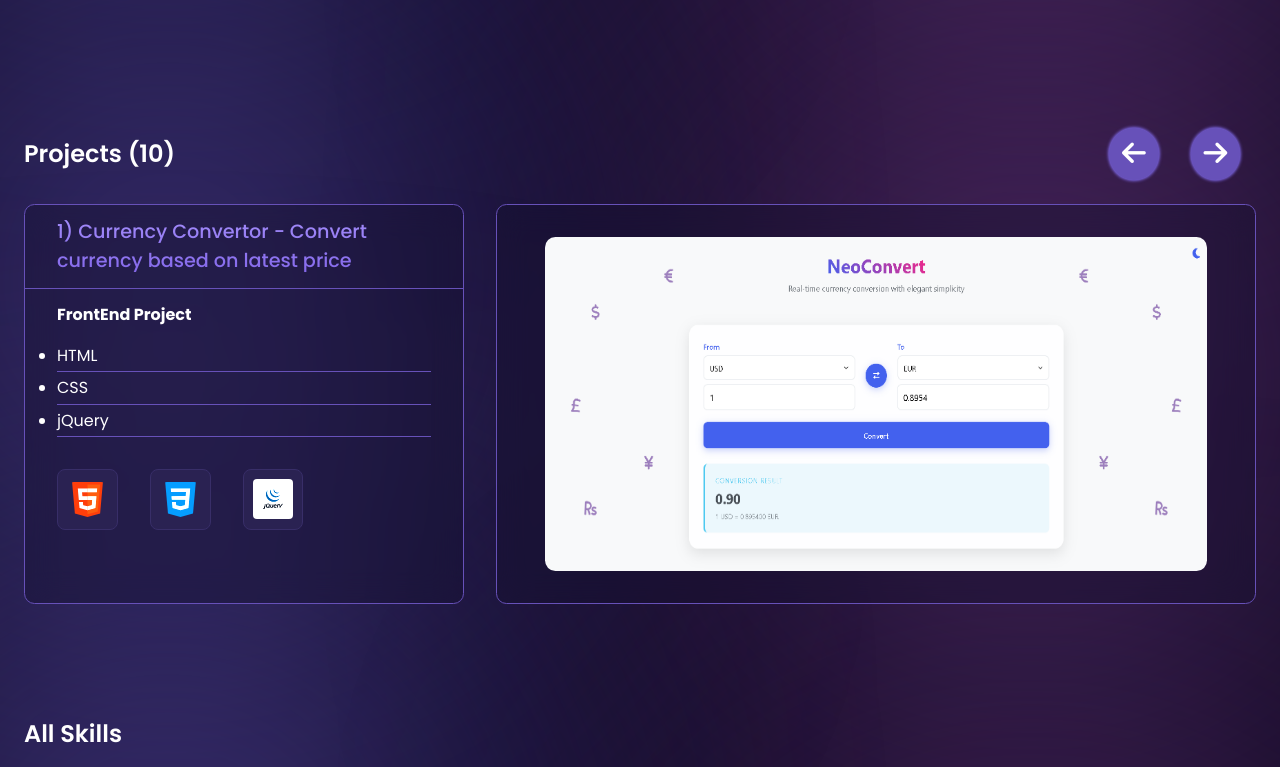
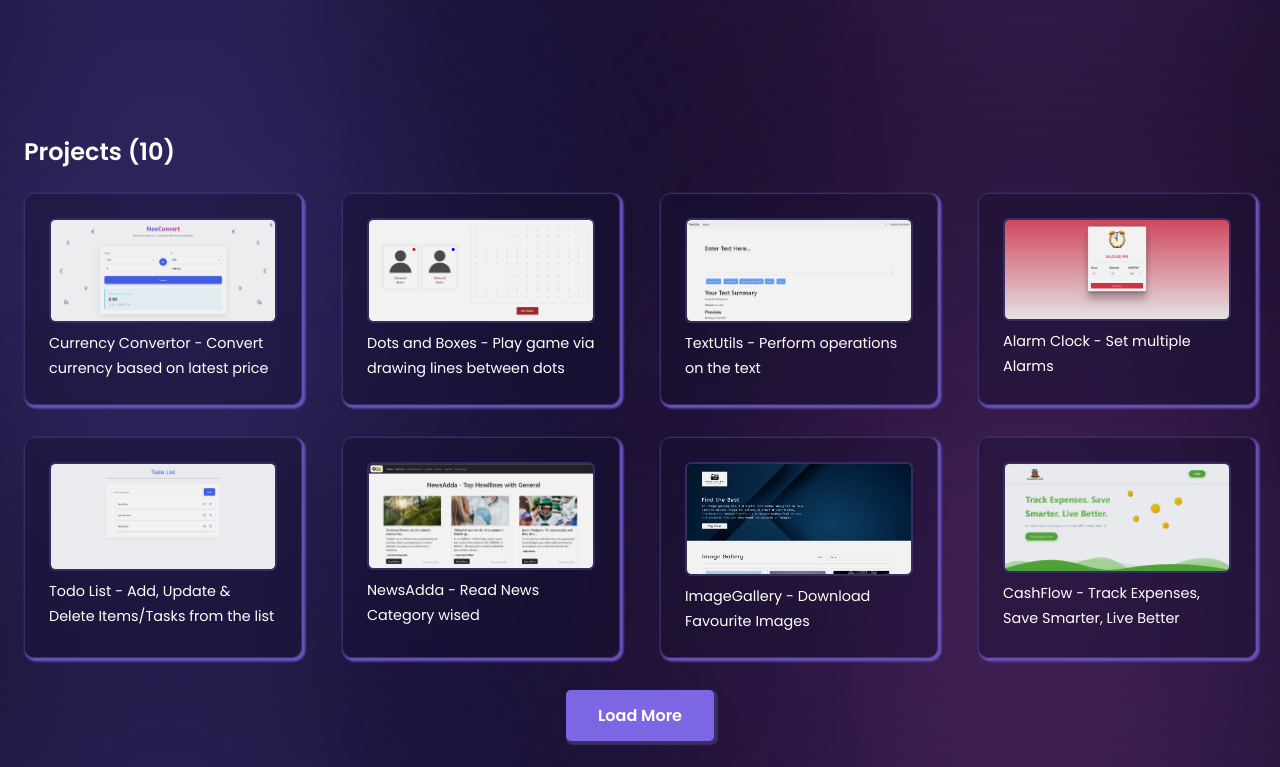
Before and after one commit to Makwana-Dainik-Kalabhai/Portfolio, a React (Create React App) app: page / in a window 1280 px wide. Shown: the part 1153-1920 px from the top of the page. Built offline with nearby package versions, Linux system fonts and the light colour scheme; a web font is replaced by a local one.

Commit message:
Projects section edited, Project modal added

```diff
--- a/src/App.js
+++ b/src/App.js
@@ -2,7 +2,7 @@ import "./App.css";
 import Navbar from "./components/Navbar/Navbar";
 import Hero from "./components/Hero/Hero";
 import Skills from "./components/Skills/Skills";
-import Projects from "./components/Projects/Projects";
+import {Projects} from "./components/Projects/Projects";
 import ContactMe from "./components/ContactMe/ContactMe";
 import Footer from "./components/Footer/Footer";
 import { Languages } from "./components/Languages/Languages";
--- a/src/components/ContactMe/ContactInfoCard/ContactInfoCard.css
+++ b/src/components/ContactMe/ContactInfoCard/ContactInfoCard.css
@@ -31,6 +31,7 @@
     font-size: 0.9rem;
     font-weight: 400;
     text-decoration: none;
+    word-break: break-all;
 }
 .contact-details-card a:hover {
     text-decoration: underline;
--- a/src/components/Languages/Languages.css
+++ b/src/components/Languages/Languages.css
@@ -35,7 +35,7 @@
 .languages-grid {
     display: grid;
     justify-content: center;
-    grid-template-columns: repeat(7, auto);
+    grid-template-columns: repeat(8, auto);
     gap: 2rem;
     padding: 4rem;
     border-radius: 0.65rem;
--- /dev/null
+++ b/src/components/Projects/PorjectModal/ProjectModal.css
@@ -0,0 +1,178 @@
+.modal-container {
+    width: 100%;
+    height: 100%;
+    position: fixed;
+    top: 0;
+    left: 0;
+    background-color: rgba(0, 0, 0, 0.7);
+    display: grid;
+    place-items: center;
+    z-index: 10;
+}
+
+.project-modal {
+    position: relative;
+    width: 50%;
+    padding: 2rem;
+    border-radius: 0.65rem;
+    border: 1px solid #6751b9;
+    background-color: rgba(22, 17, 47, 1);
+}
+
+.project-modal h5 {
+    font-size: 1.3rem;
+    color: #6751b9;
+    width: 100%;
+    text-align: center;
+    padding-bottom: 1rem;
+}
+
+.project-modal .close-modal {
+    position: absolute;
+    top: 0;
+    right: -7%;
+    padding: 0.5rem;
+    border-radius: 0.2rem;
+    background-color: #6751b9;
+    transition: all 0.3s linear;
+    cursor: pointer;
+}
+
+.project-modal .close-modal:hover {
+    background-color: #7c66e3;
+}
+
+.project-modal .project-img {
+    position: relative;
+}
+.project-modal .project-img .badge {
+    font-size: 0.8em;
+    font-weight: 600;
+    position: absolute;
+    bottom: 5%;
+    right: 2%;
+    padding: 0.3rem 1rem;
+    background-color: #6751b9;
+    border-radius: 25px;
+    box-shadow: 0px 0px 3px 2px #382e68;
+}
+
+.project-modal img {
+    width: 100%;
+    border-radius: 0.5rem;
+}
+
+
+.skills-grid {
+    display: flex;
+    flex-wrap: wrap;
+    gap: 1rem;
+    padding: 2rem 0;
+}
+
+.skills-grid .skill {
+    position: relative;
+    width: 100px;
+    height: 110px;
+    padding: 1rem;
+    background-color: #2a2252;
+    border-radius: 0.5rem;
+    border: 1.5px solid #382e68;
+    border-radius: 5px;
+}
+
+.skills-grid .skill img {
+    display: block;
+    margin: auto;
+    width: 65%;
+    border-radius: 5px;
+}
+
+.skills-grid .skill:hover img {
+    transform: translateY(-0.5rem);
+}
+
+.skills-grid .skill span {
+    position: absolute;
+    bottom: 5%;
+    left: 50%;
+    transform: translate(-50%, 0);
+    cursor: context-menu;
+    display: block;
+    margin-top: 0.5rem;
+    font-size: 0.88em;
+    font-weight: 600;
+    text-align: center;
+    line-height: 1.2;
+}
+
+
+.project-modal button {
+    display: inline-block;
+    margin: 0;
+    font-size: 0.8em;
+    padding: 0.5rem 2rem;
+}
+.project-modal button a {
+    color: white;
+    text-decoration: none;
+}
+
+
+@media (max-width: 992px) {
+    .project-modal {
+        width: 60%;
+    }
+}
+
+@media (max-width: 768px) {
+    .project-modal {
+        width: 70%;
+    }
+}
+
+@media (max-width: 600px) {
+    .project-modal {
+        width: 75%;
+    }
+    .skills-grid .skill {
+        width: 90px;
+        height: 90px;
+    }
+}
+@media (max-width: 500px) {
+    .project-modal {
+        width: 80%;
+        padding: 1rem 1.5rem;
+    }
+    .skills-grid .skill {
+        width: 80px;
+        height: 90px;
+    }
+    .skills-grid .skill span {
+        font-size: 0.75em;
+    }
+}
+@media (max-width: 420px) {
+    .project-modal {
+        width: 90%;
+    }
+    .project-modal h5 {
+        font-size: 1rem;
+    }
+    .project-modal .close-modal {
+        top: -10%;
+        right: 1%;
+    }
+    .project-modal img {
+        border-radius: 0.3rem;
+    }
+    .skills-grid .skill {
+        height: 80px;
+    }
+}
+@media (max-width: 360px) {
+    .project-modal {
+        padding: 1rem;
+    }
+}
--- /dev/null
+++ b/src/components/Projects/PorjectModal/ProjectModal.jsx
@@ -0,0 +1,32 @@
+import "./ProjectModal.css";
+
+export const ProjectModal = ({ ele, setModal }) => {
+    const { title, projectImg, url, skills, tech, techIcons } = ele;
+
+    return (
+        <div className="modal-container">
+            <div className="project-modal">
+                <h5>{title}</h5>
+                <i className="fa-solid fa-close close-modal" onClick={() => setModal(false)}></i>
+
+                <div className="project-img">
+                    <span className="badge">{tech}</span>
+                    <a href={url}><img src={process.env.PUBLIC_URL + projectImg} /></a>
+                </div>
+
+                <div className="skills-grid">
+                    {techIcons.map((e, i) => {
+                        return (
+                            <div className="skill">
+                                <img src={process.env.PUBLIC_URL + e} alt={skills[i]} />
+                                <span>{skills[i]}</span>
+                            </div>
+                        )
+                    })}
+                </div>
+
+                <button><a href={url}>View</a></button>
+            </div>
+        </div>
+    );
+}
--- a/src/components/Projects/Projects.css
+++ b/src/components/Projects/Projects.css
@@ -1,6 +1,6 @@
 .projects-container {
+    position: relative;
     margin: 7rem 0;
-    position: relative;
 }
 
 .projects-container::after,
@@ -39,216 +39,77 @@
     font-weight: 600;
 }
 
-.btns {
-    width: fit-content;
-    font-size: 1.8rem;
-    letter-spacing: 0.7rem;
+
+/*! Projects Grid */
+.projects-container .projects-grid {
+    display: grid;
+    grid-template-columns: 1fr 1fr 1fr 1fr;
+    gap: 2rem 2.5rem;
 }
 
-.btns button {
-    margin: 0 1rem;
+.projects-container .project-card {
+    cursor: pointer;
+    border: 1.5px solid #382e68;
+    border-radius: 0.65rem;
+    padding: 1.5rem;
+    background-color: rgba(22, 17, 47, 0.398);
+    backdrop-filter: blur(1rem);
+    box-shadow: 2px 2px 2px 1.5px #6751b9;
 }
 
-.prev-btn,
-.next-btn {
-    cursor: pointer;
-    font-size: 1.7rem;
-    padding: 0.3rem 0.8rem;
-    color: white;
-    background-color: #6751b9;
-    box-shadow: 0px 0px 3px 1px #7c66e3;
-    border: none;
-    border-radius: 50%;
-    transition: all 0.3s linear;
+.projects-container .project-card:hover {
+    transform: translateY(6px);
+    box-shadow: 0px 0px 0px 0px #6751b9;
 }
 
-.prev-btn:hover,
-.next-btn:hover {
-    scale: 1.1;
+.projects-container .project-card img {
+    width: 100%;
+    border: 2px solid #382e68;
+    border-radius: 0.4rem;
+    filter: brightness(95%);
+}
+
+.projects-container .project-card span {
+    font-size: 0.9rem;
+    margin-top: 1rem;
+    line-height: 1;
+}
+
+.projects-container button {
+    cursor: pointer;
+    display: block;
+    font-size: 1rem;
+    font-weight: 600;
+    padding: 0.8rem 2rem;
+    border-radius: 0.3rem;
+    margin: auto;
+    margin-top: 2rem;
+    color: white;
     background-color: #7c66e3;
+    border: none;
+    box-shadow: 2px 2px 1px 2px #382e68;
+}
+
+.projects-container button:hover {
+    box-shadow: 0px 0px 0px 0px #382e68;
+    transform: translateY(4px);
 }
 
 
 
-.projects-content {
-    width: 100%;
-    display: flex;
-    align-items: center;
-    gap: 2rem;
-}
-
-/* //! Project Information */
-.projects-info {
-    width: 40%;
-    height: 25rem;
-    border-radius: 0.65rem;
-    border: 1.5px solid #6751b9;
-    background-color: rgba(22, 17, 47, 0.398);
-    backdrop-filter: blur(1rem);
-}
-
-.projects-info-content {
-    padding: 0 2rem;
-}
-
-.projects-info h6 {
-    font-size: 1.2rem;
-    font-weight: 500;
-    padding: 0.8rem 2rem;
-    background: linear-gradient(180deg, #aa94fe 0%, #7c5fe6 100%);
-    background-clip: text;
-    -webkit-background-clip: text;
-    -webkit-text-fill-color: transparent;
-    border-bottom: 1.5px solid #6751b9;
-}
-
-.projects-info p {
-    padding: 0.8rem 0rem;
-}
-
-.projects-info li {
-    padding: 0.2rem 0rem;
-    border-bottom: 1.5px solid #6751b9;
-}
-
-.icons {
-    width: 100%;
-    display: flex;
-    flex-wrap: nowrap;
-    padding-bottom: 0.5rem;
-    gap: 2rem;
-    margin-top: 2rem;
-    overflow-x: auto;
-    overflow-y: hidden;
-}
-
-.icons::-webkit-scrollbar {
-    height: 3px;
-    border-radius: 25px;
-}
-.icons::-webkit-scrollbar-track {
-    background-color: #f2f2f2;
-}
-.icons::-webkit-scrollbar-thumb {
-    background-color: #7c5fe6;
-}
-
-.icons>div {
-    display: flex;
-    justify-content: center;
-    align-items: center;
-    width: 3.8rem;
-    height: 3.8rem;
-    background-color: #2a2252;
-    border-radius: 0.5rem;
-    border: 1.5px solid #382e68;
-}
-
-.icons img {
-    padding: 0.75rem;
-    filter: contrast(130%);
-    border-radius: 1rem;
-}
-
-
-/* //! Project Image */
-.projects-img {
-    height: 25rem;
-    margin: auto;
-    padding: 2rem 3rem;
-    border-radius: 0.65rem;
-    border: 1.5px solid #6751b9;
-    background-color: rgba(22, 17, 47, 0.398);
-    backdrop-filter: blur(1rem);
-}
-
-.projects-img h5 {
-    color: #f2f2f2;
-    font-size: 1.2rem;
-    margin: 0 0 1rem 0;
-}
-
-.projects-img img {
-    position: relative;
-    width: 100%;
-    height: 100%;
-    border-radius: 0.65rem;
-}
-
-.projects-img img:hover {
-    filter: brightness(75%);
-}
-
-
-@media (max-width: 1025px) {
-    .projects {
-        padding-left: 1rem;
-    }
-
-    .projects,
-    .projects-content {
-        grid-gap: 2rem;
-    }
-}
-
-@media (max-width: 768px) {
-    .projects-content {
-        flex-direction: column-reverse;
-        gap: 3rem;
-    }
-
-    .projects,
-    .projects-info {
-        width: 100%;
-    }
-
-    .projects-container h5 {
-        font-size: 1.3rem;
-    }
-
-    .projects-container::after,
-    .projects-container::before {
-        width: 18rem;
-        height: 18rem;
-    }
-
-    .prev-btn,
-    .next-btn {
-        padding: 0.2rem 0.6rem;
-    }
-
-    .projects-img {
-        width: 100%;
-        height: auto;
-        padding: 1.5rem;
+@media (max-width: 992px) {
+    .projects-container .projects-grid {
+        grid-template-columns: 1fr 1fr 1fr;
     }
 }
 
 @media (max-width: 600px) {
-    .projects-container {
-        padding: 0;
-    }
-
-    .prev-btn,
-    .next-btn {
-        font-size: 1.4rem;
-        padding: 0.2rem 0.5rem;
-    }
-
-    .projects {
-        grid-template-columns: repeat(1, 1fr);
-    }
-
-    .projects-info {
-        width: 100%;
-        height: 100%;
-    }
-
-    .projects-img {
-        padding: 0.5rem;
-    }
-
-    .projects-info-content {
-        padding: 1rem 2rem;
+    .projects-container .projects-grid {
+        grid-template-columns: 1fr 1fr;
     }
 }
+@media (max-width: 420px) {
+    .projects-container .projects-grid {
+        grid-template-columns: 1fr;
+    }
+}
--- a/src/components/Projects/Projects.jsx
+++ b/src/components/Projects/Projects.jsx
@@ -1,54 +1,34 @@
-import React, { useState } from "react";
+import { useState } from "react";
+import { PROJECTS } from "../../utils/Data"
 import "./Projects.css";
-import { PROJECTS } from "../../utils/Data";
+import { ProjectModal } from "./PorjectModal/ProjectModal";
 
-const Projects = () => {
-    let [index, setIndex] = useState(0);
+export const Projects = () => {
+
+    const [projectSize, setProjectSize] = useState(8);
+    const [modal, setModal] = useState(-1);
 
     return (
-        <>
-            <section className="projects-container" id="projects">
-
+        <section className="projects-container">
             <div className="projects-header">
                 <h5>Projects ({PROJECTS.length})</h5>
-
-                    <div className="btns">
-                        <button className="prev-btn" onClick={() => { setIndex(index - 1); }} disabled={index > 0 ? false : true}><i className="fa-solid fa-arrow-left"></i></button>
-                        <button className="next-btn" onClick={() => { setIndex(index + 1); }} disabled={index < PROJECTS.length - 1 ? false : true}><i className="fa-solid fa-arrow-right"></i></button>
-                    </div>
             </div>
 
-                <div className="projects-content">
-                    <div className="projects-info">
-                        <h6>{index+1}) {PROJECTS[index].title}</h6>
-
-                        <div className="projects-info-content">
-                            <p><b>{PROJECTS[index].tech} Project</b></p>
-                            <ul>
-                                {PROJECTS[index].skills.map((sk, i) => {
+            <div className="projects-grid">
+                {PROJECTS.map((ele, ind) => {
                     return (
-                                        <li key={i}>{sk}</li>
+                        <>
+                            {ind < projectSize &&
+                                <div className="project-card" onClick={() => setModal(ind)} key={ind}>
+                                    <img src={process.env.PUBLIC_URL + ele.projectImg} alt={ele.tech} />
+                                    <span>{ele.title}</span>
+                                </div>}
+                            {modal === ind && <ProjectModal ele={ele} setModal={setModal} key={ind} />}
+                        </>
                     )
                 })}
-                            </ul>
-                            <div className="icons">
-                                {PROJECTS[index].techIcons.map((val, ind) => {
-                                    return <div key={ind}>
-                                        <img src={(process.env.PUBLIC_URL) + val} alt={PROJECTS[index].skills[ind]} />
             </div>
-                                })}
-                            </div>
-                        </div>
-                    </div>
-                    <div className="projects-img">
-                        <a href={PROJECTS[index].url}>
-                            <img src={(process.env.PUBLIC_URL) + PROJECTS[index].projectImg} alt="" />
-                        </a>
-                    </div>
-                </div>
+            <button style={{ display: (projectSize >= PROJECTS.length - 1) && "none" }} onClick={() => setProjectSize((prev) => (prev + 4))}>Load More</button>
         </section>
-        </>
-    );
+    )
 }
-
-export default Projects;
--- a/src/utils/Data.js
+++ b/src/utils/Data.js
@@ -176,7 +176,7 @@ export const LANGUAGES = [
     icon: "/assets/techImg/cpp.svg",
   },
   {
-    language: "Java",
+    language: "CoreJava",
     icon: "/assets/techImg/java.svg",
   },
   {
```
Lines whose indentation alone changed are shown as unchanged.
